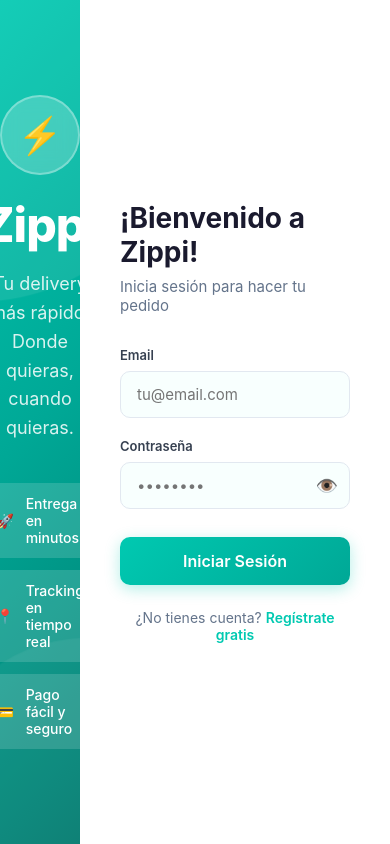
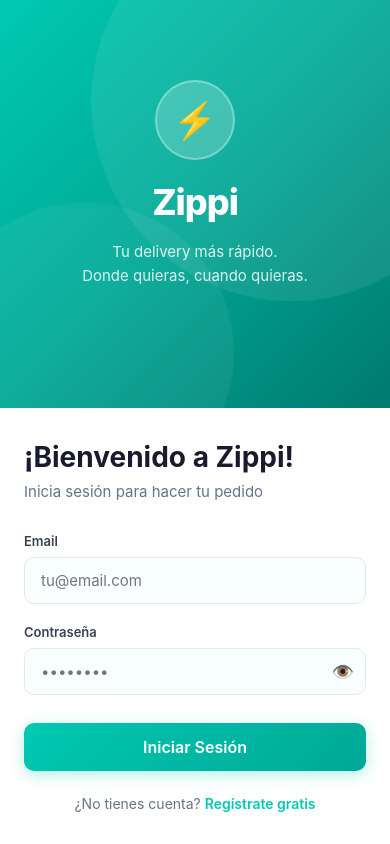
Before and after one commit to kenG05/delivery-frontend, a React (Create React App) app: page / in a window 390 px wide. Built offline with nearby package versions, Linux system fonts and the light colour scheme.

Commit message:
fix ngrok header y responsive mobile

```diff
--- a/src/styles/Login.css
+++ b/src/styles/Login.css
@@ -310,3 +310,30 @@
   padding: 0;
   line-height: 1;
 }
+@media (max-width: 768px) {
+  .login-container {
+    flex-direction: column;
+  }
+
+  .login-left {
+    padding: 40px 24px;
+    min-height: 280px;
+  }
+
+  .login-brand {
+    font-size: 36px;
+  }
+
+  .login-tagline {
+    font-size: 15px;
+  }
+
+  .login-features {
+    display: none;
+  }
+
+  .login-right {
+    width: 100%;
+    padding: 32px 24px;
+  }
+}
```
